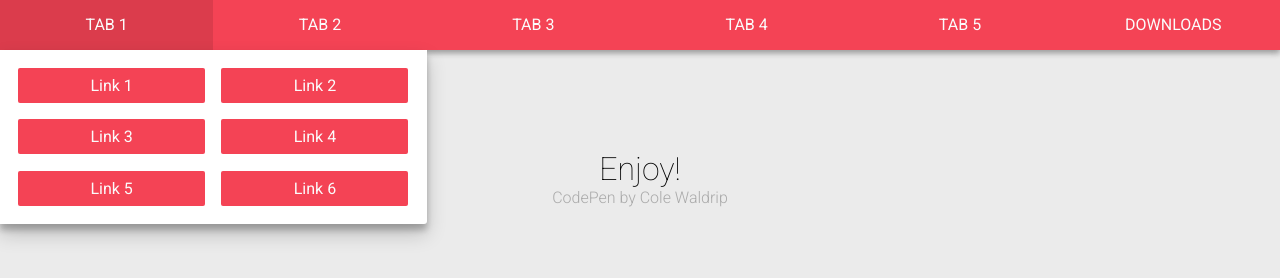
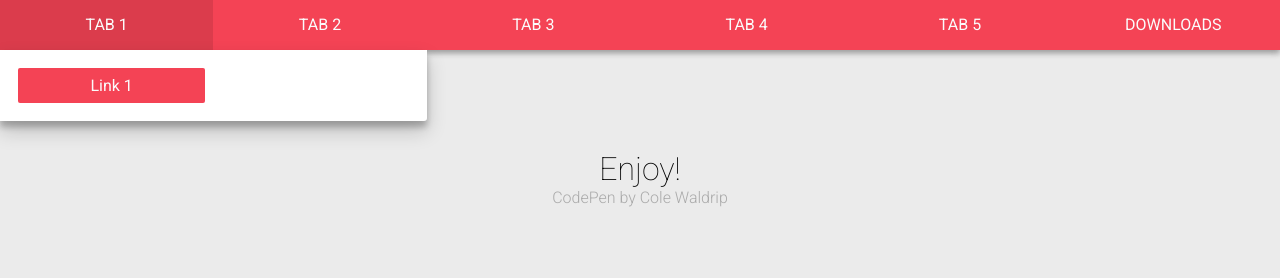
Before and after one commit to ajt2000000/Webtest56, a plain HTML site: page index.html in a window 1280 px wide. Drawn offline with Linux system fonts and the light colour scheme.

Commit message:
Update index.html

```diff
--- a/index.html
+++ b/index.html
@@ -117,45 +117,25 @@ p {
         <div>
             <a><span>Tab </span>1</a>
             <div>
-                <a>Link 1</a>
-                <a>Link 2</a>
-                <a>Link 3</a>
-                <a>Link 4</a>
-                <a>Link 5</a>
-                <a>Link 6</a>
+             <a>Link 1</a>
             </div>
         </div>
         <div>
             <a><span>Tab </span>2</a>
             <div>
-                <a>Link 1</a>
-                <a>Link 2</a>
-                <a>Link 3</a>
-                <a>Link 4</a>
-                <a>Link 5</a>
-                <a>Link 6</a>
+             <a>Link 1</a>
             </div>
         </div>
         <div>
             <a><span>Tab </span>3</a>
             <div>
                 <a>Link 1</a>
-                <a>Link 2</a>
-                <a>Link 3</a>
-                <a>Link 4</a>
-                <a>Link 5</a>
-                <a>Link 6</a>
             </div>
         </div>
         <div>
             <a><span>Tab </span>4</a>
             <div>
-                <a>Link 1</a>
-                <a>Link 2</a>
-                <a>Link 3</a>
-                <a>Link 4</a>
-                <a>Link 5</a>
-                <a>Link 6</a>
+             <a>Link 1</a>
             </div>
         </div>
         <div>
```
